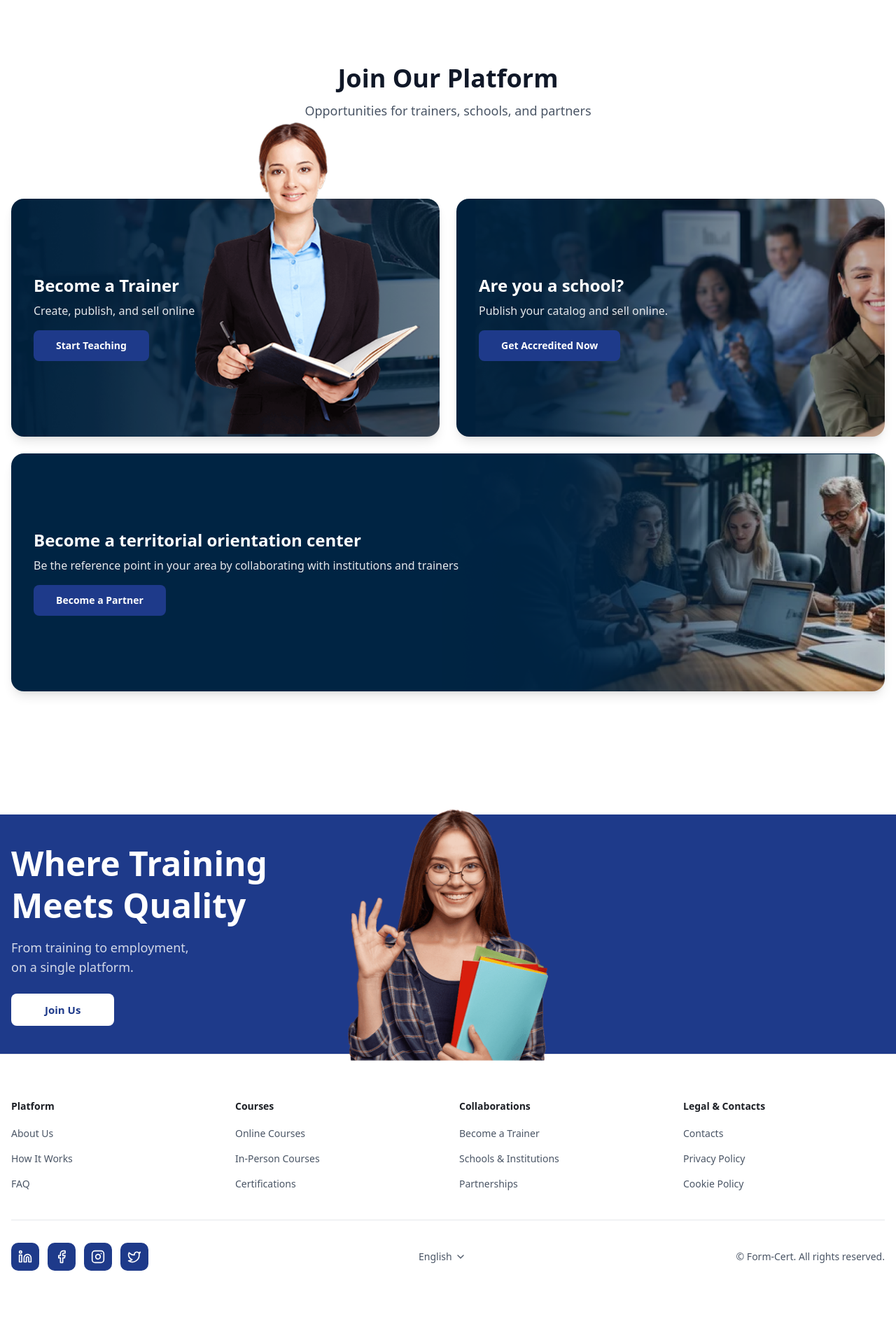
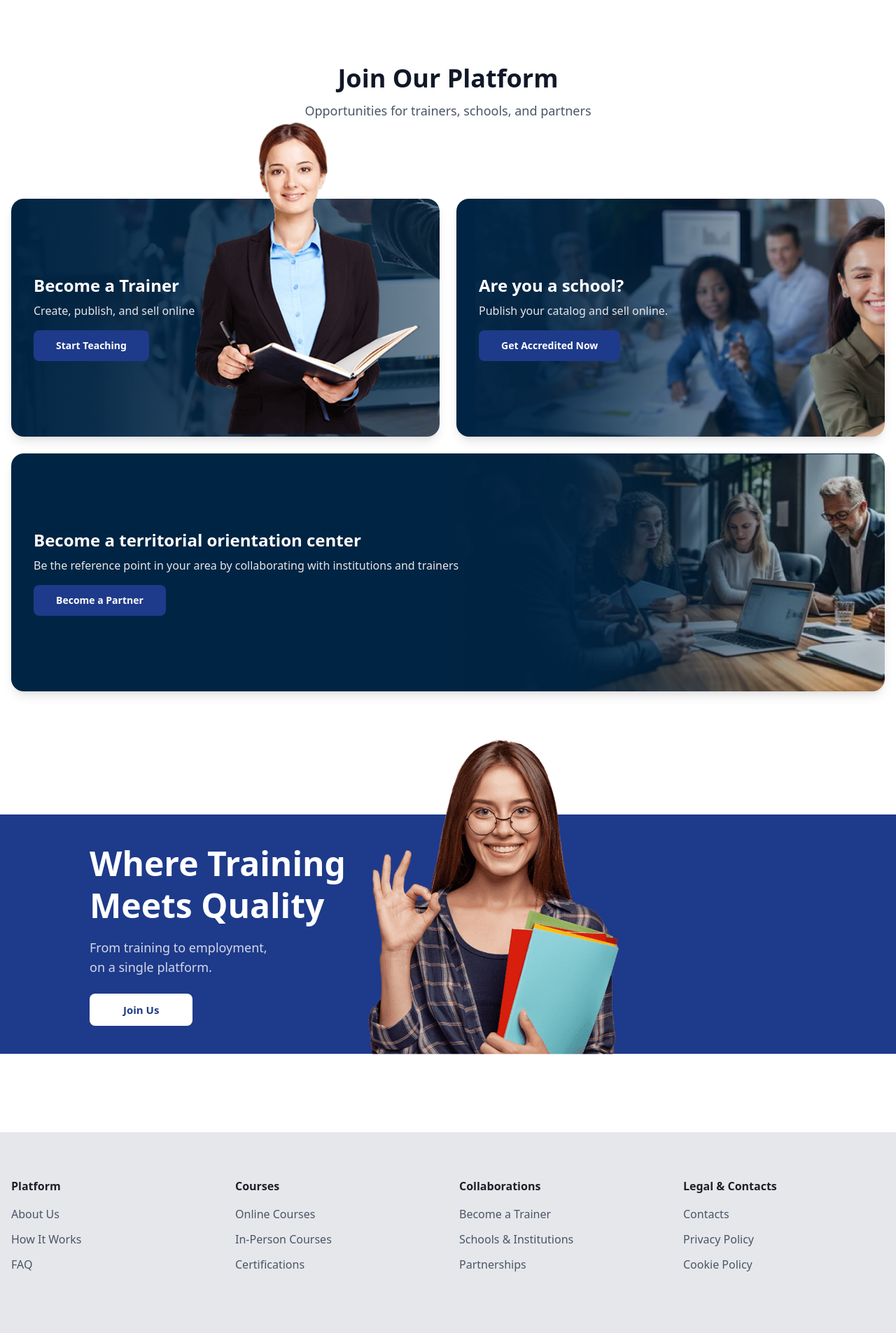
Before and after one commit to murad403/lms-web, a Next.js app: page / in a window 1280 px wide. Shown: the part 4126-6031 px from the top of the page at 70% size. Before the commit the page ends 6006 px from the top, so only its background shows below. Built offline with nearby package versions, Linux system fonts and the light colour scheme.

Commit message:
feat: replace certificate image and enhance layout in Certificate and TrainingMeetsQuality components; update Footer with language selector

```diff
--- a/src/app/(app)/home/Certificate.tsx
+++ b/src/app/(app)/home/Certificate.tsx
@@ -1,10 +1,11 @@
 import Image from "next/image";
+import certificate from "../../../../public/home/certificate.png";
 
 const Certificate = () => {
     return (
         <div className="py-16 md:py-28 bg-gray-50">
             <div className="container mx-auto px-4">
-                <div className="flex flex-col md:flex-row items-center gap-10 md:gap-16 max-w-5xl mx-auto">
+                <div className="flex flex-col md:flex-row md:items-center gap-10 md:gap-16 max-w-5xl mx-auto">
                     {/* Left Content */}
                     <div className="flex-1">
                         <h2 className="text-2xl md:text-4xl font-bold text-header leading-tight mb-4">
@@ -24,10 +25,10 @@ const Certificate = () => {
                     <div className="flex-1 w-full">
                         <div className="relative md:w-138 h-64 sm:h-72 md:h-80 lg:h-96">
                             <Image
-                                src="/home/certificate.jpg"
+                                src={certificate}
                                 alt="Certificate"
                                 fill
-                                className="object-contain"
+                                className="object-cover"
                             />
                         </div>
                     </div>
--- a/src/app/(app)/home/JoinOurPlatform.tsx
+++ b/src/app/(app)/home/JoinOurPlatform.tsx
@@ -27,7 +27,7 @@ const JoinOurPlatform = () => {
                             src={cover1}
                             alt="Become a Trainer"
                             fill
-                            className="object-cover brightness-90 group-hover:scale-105 transition-transform duration-300 rounded-2xl"
+                            className="object-cover brightness-100 group-hover:scale-105 transition-transform duration-300 rounded-2xl"
                         />
                         <Image src={user} alt="User" className='md:block hidden absolute right-0 bottom-2 scale-102' width={400}
                          height={390}/>
@@ -50,7 +50,7 @@ const JoinOurPlatform = () => {
                             src={cover2}
                             alt="Are you a school"
                             fill
-                            className="object-cover brightness-90 group-hover:scale-105 transition-transform duration-300 rounded-2xl"
+                            className="object-cover brightness-100 group-hover:scale-105 transition-transform duration-300 rounded-2xl"
                         />
 
                         <div className="absolute inset-0 p-8 flex flex-col justify-center text-white">
--- a/src/app/(app)/home/TrainingMeetsQuality.tsx
+++ b/src/app/(app)/home/TrainingMeetsQuality.tsx
@@ -3,17 +3,19 @@ import user from "../../../../public/home/user2.png";
 
 const TrainingMeetsQuality = () => {
     return (
-        <div className="relative w-full py-10 bg-main">
-
-
+        <div className="relative w-full md:py-10 pt-10 bg-main">
+            <div className="container mx-auto px-4 md:px-32">
+                {/* Desktop: Image positioned absolutely */}
                 <Image
                     src={user}
                     alt="Student"
-                    fill
-                    className="object-contain object-bottom scale-105 absolute right-0 bottom-7"
+                    className="hidden md:block absolute right-100 bottom-1 scale-102"
+                    width={350}
+                    height={320}
                 />
+
                 {/* Content */}
-            <div className="relative z-10 container mx-auto px-4 flex flex-col justify-center h-full">
+                <div className="relative z-10 flex flex-col justify-center h-full">
                     <h2 className="text-3xl sm:text-4xl md:text-5xl font-bold text-white leading-tight mb-4">
                         Where Training
                         <br />
@@ -30,6 +32,18 @@ const TrainingMeetsQuality = () => {
                         </button>
                     </div>
                 </div>
+
+                {/* Mobile and Tablet: Image on bottom */}
+                <div className="md:hidden flex justify-center mt-6">
+                    <Image
+                        src={user}
+                        alt="Student"
+                        width={200}
+                        height={200}
+                        className="w-auto h-auto"
+                    />
+                </div>
+            </div>
         </div>
     );
 };
--- a/src/components/shared/Footer.tsx
+++ b/src/components/shared/Footer.tsx
@@ -1,5 +1,7 @@
+"use client"
 import Link from "next/link";
-import { Linkedin, Facebook, Instagram, Twitter, ChevronDown } from "lucide-react";
+import { Linkedin, Facebook, Instagram, Twitter, ChevronDown, Check, Globe } from "lucide-react";
+import { useState } from "react";
 
 const footerLinks = {
     platform: {
@@ -36,6 +38,8 @@ const footerLinks = {
     },
 };
 
+const languages = ["English", "Italiano", "Español", "Deutsch", "Francais"];
+
 const socialIcons = [
     { icon: Linkedin, href: "#", label: "LinkedIn" },
     { icon: Facebook, href: "#", label: "Facebook" },
@@ -44,14 +48,16 @@ const socialIcons = [
 ];
 
 const Footer = () => {
+    const [language, setLanguage] = useState("English");
+    const [showMobileLanguage, setShowMobileLanguage] = useState(false);
     return (
-        <footer className="bg-white border-t border-gray-200">
+        <footer className="bg-[#E5E7EB] border-t md:mt-28 mt-20 border-gray-200">
             <div className="container mx-auto px-4 py-12 md:py-16">
                 {/* Links Grid */}
                 <div className="grid grid-cols-2 md:grid-cols-4 gap-8 mb-10">
                     {Object.values(footerLinks).map((section) => (
                         <div key={section.title}>
-                            <h4 className="font-bold text-title text-sm mb-4">
+                            <h4 className="font-bold text-title text-[16px] mb-4">
                                 {section.title}
                             </h4>
                             <ul className="space-y-3">
@@ -59,7 +65,7 @@ const Footer = () => {
                                     <li key={link.label}>
                                         <Link
                                             href={link.href}
-                                            className="text-sm text-description hover:text-main transition-colors"
+                                            className="text-[16px] text-description hover:text-main transition-colors"
                                         >
                                             {link.label}
                                         </Link>
@@ -86,11 +92,42 @@ const Footer = () => {
                         ))}
                     </div>
 
-                    {/* Language */}
-                    <button className="flex items-center gap-1 text-sm text-description hover:text-title transition-colors">
-                        English
-                        <ChevronDown className="w-4 h-4" />
-                    </button>
+                    {/* Language Selector in Mobile Menu */}
+                    <div className="relative border-t border-gray-200 pt-4 mt-4">
+                        {showMobileLanguage && (
+                            <div className="absolute bottom-full mb-2 left-0 right-0 bg-white rounded-lg shadow-lg border border-gray-200 overflow-hidden">
+                                {languages.map((lang) => (
+                                    <button
+                                        key={lang}
+                                        onClick={() => {
+                                            setLanguage(lang);
+                                            setShowMobileLanguage(false);
+                                        }}
+                                        className="w-full flex items-center justify-between px-4 py-2.5 text-sm text-gray-700 hover:bg-gray-100 transition-colors"
+                                    >
+                                        {lang}
+                                        {language === lang && (
+                                            <Check className="w-4 h-4 text-main" />
+                                        )}
+                                    </button>
+                                ))}
+                            </div>
+                        )}
+
+                        <button
+                            onClick={() => setShowMobileLanguage(!showMobileLanguage)}
+                            className="w-full flex items-center justify-between px-4 py-2 text-sm text-gray-700 hover:bg-gray-100 rounded-lg transition-colors"
+                        >
+                            <div className="flex items-center gap-2">
+                                <Globe className="w-5 h-5" />
+                                <span>Language: {language}</span>
+                            </div>
+                            <ChevronDown
+                                className={`w-4 h-4 transition-transform ${showMobileLanguage ? "rotate-180" : ""
+                                    }`}
+                            />
+                        </button>
+                    </div>
 
                     {/* Copyright */}
                     <p className="text-sm text-description">
```
Also changed, not shown: public/home/certificate.jpg (deleted), public/home/certificate.png (added). Lines whose indentation alone changed are shown as unchanged.
